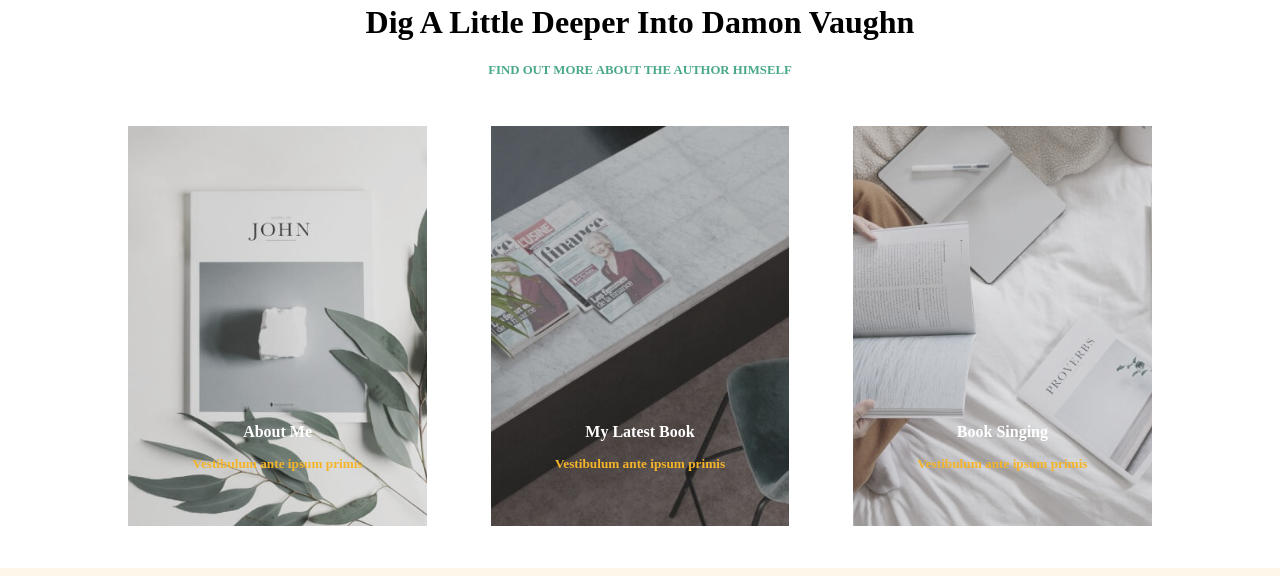
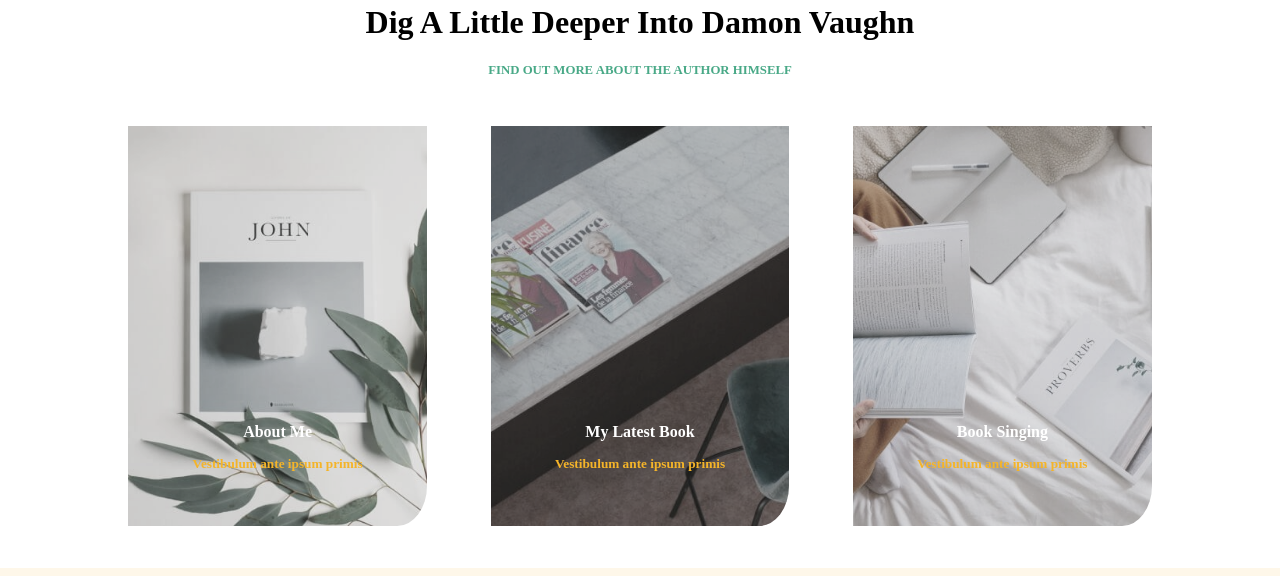
Before and after one commit to GabriellaValentina92/proj-html-vuejs, a Vue app: page / in a window 1280 px wide. Shown: the part 2920-3496 px from the top of the page. Built offline with nearby package versions, Linux system fonts and the light colour scheme.

Commit message:
Add hover on images

```diff
--- a/src/components/aboutAuthor.vue
+++ b/src/components/aboutAuthor.vue
@@ -64,9 +64,14 @@ export default {
 
   .card img {
     filter: grayscale(0.5) contrast(0.8);
+    border-radius: 0 0 10% 0;
     width: 100%;
     height: 400px;
     object-fit: cover;
+    transition: box-shadow 0.5s;
+  }
+  .card img:hover {
+    box-shadow: 0 0 20px rgba(19, 19, 19, 0.4);
   }
 
   .content {
```
